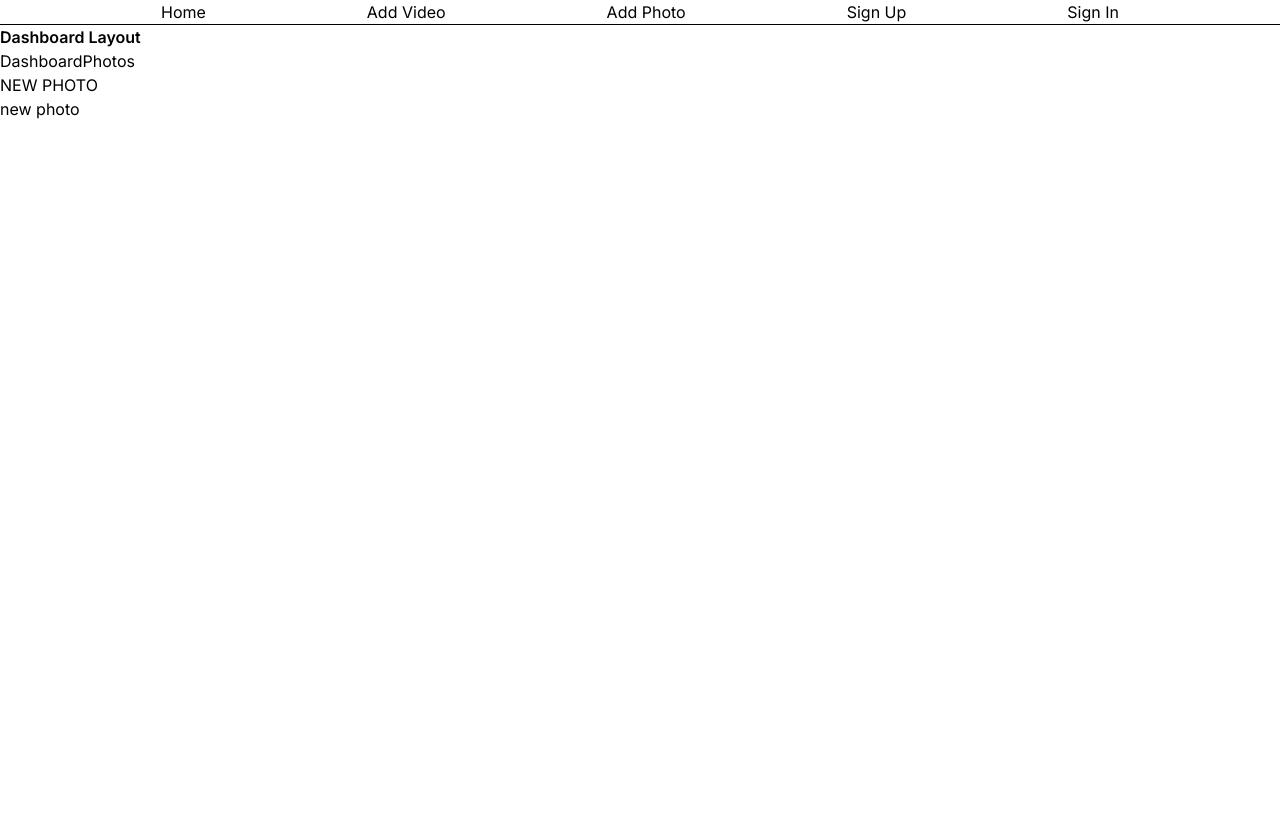
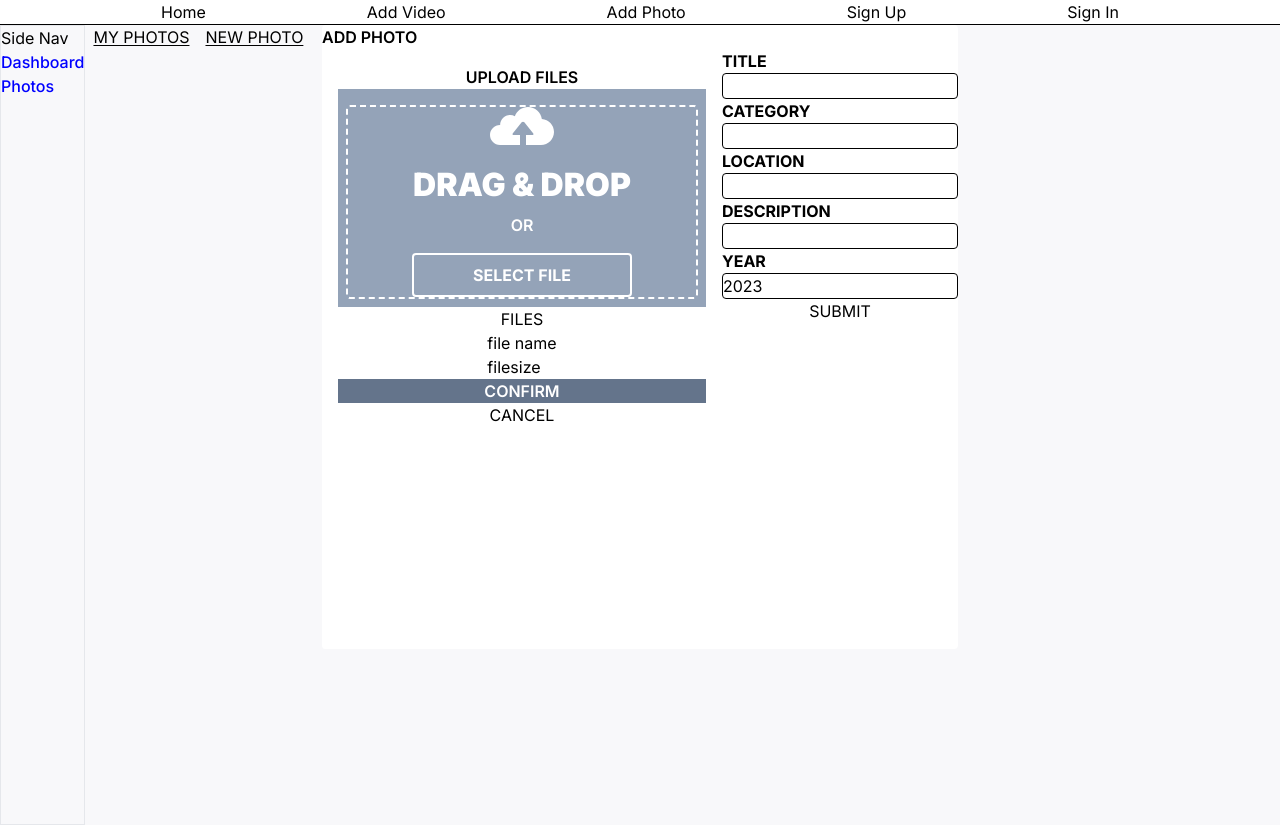
Before and after one commit to whlong1/next.js-photo-app, a Next.js app: page /dashboard/photos/new in a window 1280 px wide. Before the commit the page ends 800 px from the top, so only its background shows below. Built offline with nearby package versions, Linux system fonts and the light colour scheme; no server answers.

Commit message:
Restructur dashboard directories

```diff
--- a/src/app/(pages)/dashboard/layout.tsx
+++ b/src/app/(pages)/dashboard/layout.tsx
@@ -1,14 +1,16 @@
 import Link from "next/link"
 const DashboardLayout = ({ children }: { children: React.ReactNode }) => {
   return (
-    <>
-      <h1>Dashboard Layout</h1>
-      <nav>
-        <Link href="/dashboard">Dashboard</Link>
-        <Link href="/dashboard/photos">Photos</Link>
+    <main className="flex">
+      <nav className="flex flex-col border">
+        Side Nav
+        <Link className="link" href="/dashboard">Dashboard</Link>
+        <Link className="link" href="/dashboard/photos">Photos</Link>
       </nav>
-      {children}
-    </>
+      <section className="flex flex-col">
+        {children}
+      </section>
+    </main>
   )
 }
 
--- a/src/app/(pages)/dashboard/photos/layout.tsx
+++ b/src/app/(pages)/dashboard/photos/layout.tsx
@@ -4,7 +4,8 @@ const DashboardPhotosLayout = ({ children }: { children: React.ReactNode }) => {
   return (
     <>
       <nav>
-        <Link href="/dashboard/photos/new">NEW PHOTO</Link>
+        <Link className="tab" href="/dashboard/photos">MY PHOTOS</Link>
+        <Link className="tab" href="/dashboard/photos/new">NEW PHOTO</Link>
       </nav>
       {children}
     </>
--- a/src/app/(pages)/dashboard/photos/new/page.tsx
+++ b/src/app/(pages)/dashboard/photos/new/page.tsx
@@ -1,7 +1,9 @@
+import NewPhotoDialog from "@/app/(pages)/dashboard/photos/components/NewPhotoDialog"
+
 const NewPhoto = () => {
   return (
     <>
-      new photo
+      <NewPhotoDialog />
     </>
   )
 }
--- a/src/app/(pages)/photos/new/page.tsx
+++ b/src/app/(pages)/photos/new/page.tsx
@@ -1,5 +1,5 @@
 // Components
-import NewPhotoDialog from "./components/NewPhotoDialog"
+import NewPhotoDialog from "../../dashboard/photos/components/NewPhotoDialog"
 
 
 // This page might not be necessary:
--- a/src/styles/globals.css
+++ b/src/styles/globals.css
@@ -41,6 +41,17 @@ h1, h2, h3 {
   flex-direction: column;
 }
 
+.link {
+  color: blue;
+  font-weight: 500;
+}
+
+.tab {
+  margin: 0 8px;
+  text-underline-offset: 2px;
+  text-decoration-line: underline;
+}
+
 .big-bold {
   font-size: 32px;
   font-weight: 900;
```
Also changed, not shown: src/app/(pages)/dashboard/photos/components/DragAndDrop.tsx (renamed from src/app/(pages)/photos/new/components/DragAndDrop.tsx), src/app/(pages)/dashboard/photos/components/FileInput.tsx (renamed from src/app/(pages)/photos/new/components/FileInput.tsx), src/app/(pages)/dashboard/photos/components/NewPhotoDialog.tsx (renamed from src/app/(pages)/photos/new/components/NewPhotoDialog.tsx), src/app/(pages)/dashboard/photos/components/NewPhotoForm.tsx (renamed from src/app/(pages)/photos/new/components/NewPhotoForm.tsx), src/app/(pages)/dashboard/photos/components/PhotoUploader.tsx (renamed from src/app/(pages)/photos/new/components/PhotoUploader.tsx).
